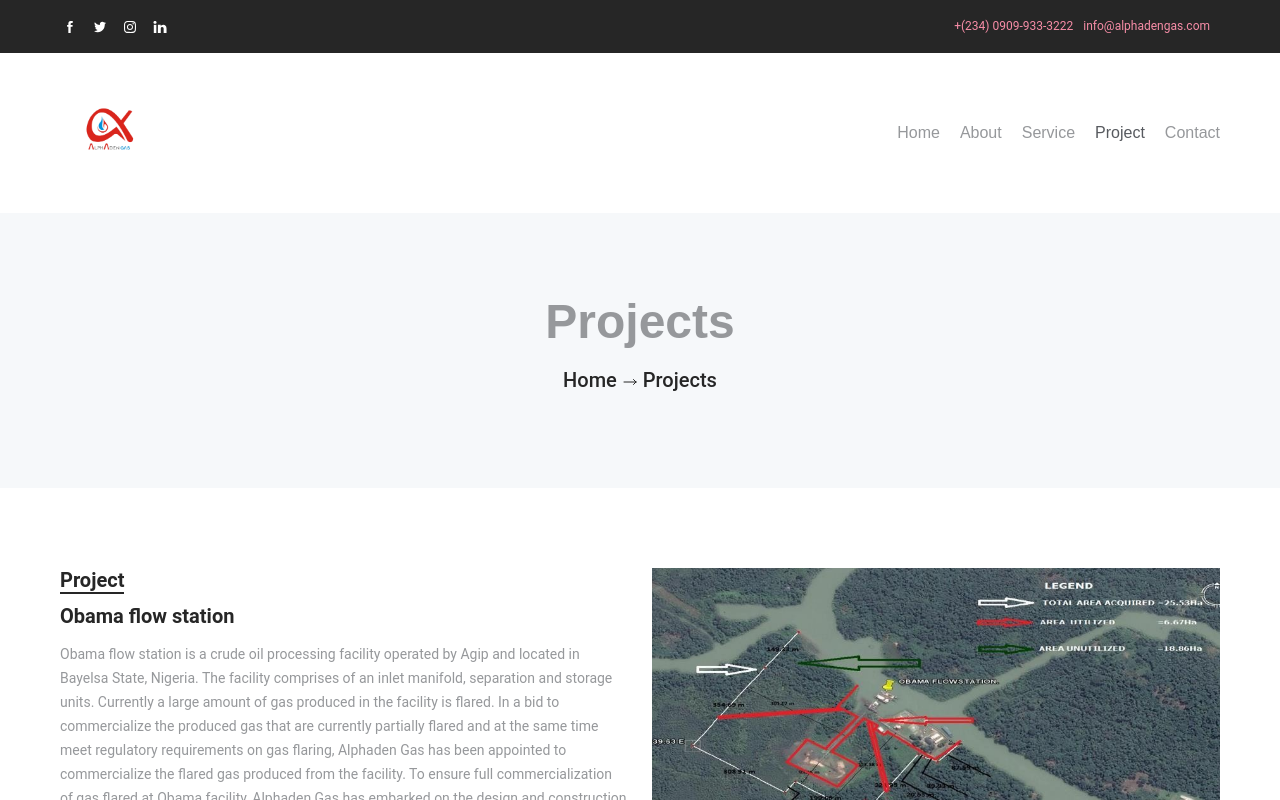
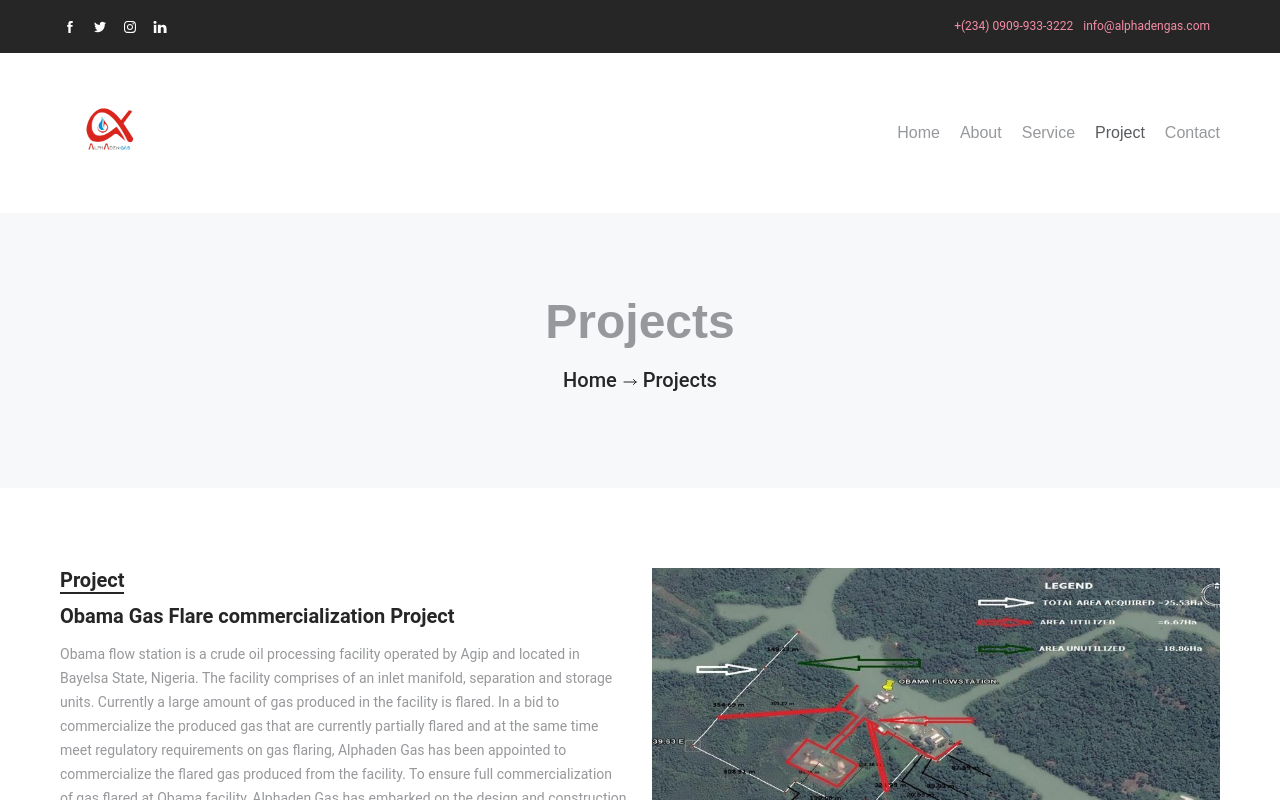
Before and after one commit to Wills-dev/alphaden-e-and-p, a Next.js app: page /projects in a window 1280 px wide. Shown: the top 800 px of the page. Built offline with nearby package versions, Linux system fonts and the light colour scheme.

Commit message:
feat: project page

```diff
--- a/app/projects/page.jsx
+++ b/app/projects/page.jsx
@@ -81,7 +81,7 @@ const page = () => {
               <div className="about-main-content">
                 <h5>Project</h5>
 
-                <h6> Obama flow station</h6>
+                <h6> Obama Gas Flare commercialization Project</h6>
                 <p>
                   Obama flow station is a crude oil processing facility operated
                   by Agip and located in Bayelsa State, Nigeria. The facility
```
